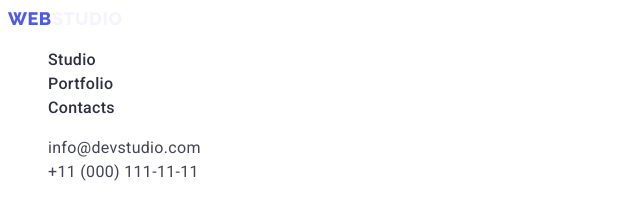
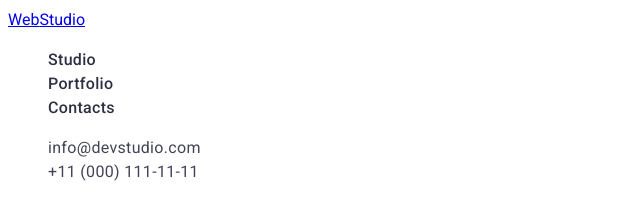
Before and after one commit to Volynyaka/goit-markup-hw-02, a plain HTML site: page portfolio.html in a window 1280 px wide. Shown: the top 197 px of the page, 0-640 px from the left. Drawn offline with Linux system fonts and the light colour scheme.

Commit message:
header-footer-bug-fixes

```diff
--- a/css/styles.css
+++ b/css/styles.css
@@ -27,12 +27,6 @@ body {
 
 /* Logo */
 
-
-
-
-.logo .some-class{
-  color: var(--dark);
-}
 .logo {
   font-family: "Raleway", sans-serif;
   font-size: 18px;
@@ -40,8 +34,14 @@ body {
   line-height: 1.17;
   letter-spacing: 0.54px;
   text-transform: uppercase;
+  text-decoration: none;
   color: var(--primary-brand);
 }
+
+.logo .some-class{
+  color: var(--dark);
+}
+
 /* Navigation menu */
 
 .nav-link {
@@ -154,13 +154,13 @@ body {
   background-color: var(--dark);
 }
 
-.logo-link {
+ .page-footer.logo{
   color: var(--primary-brand);
 }
-.logo-link .some-class {
+.page-footer .some-class {
   color: var(--light);
 }
-.logo-link {
+.logo{
   font-family: "Raleway", sans-serif;
   font-size: 18px;
   font-weight: 800;
```
Also changed, not shown: index.html (+1 -1 lines).
